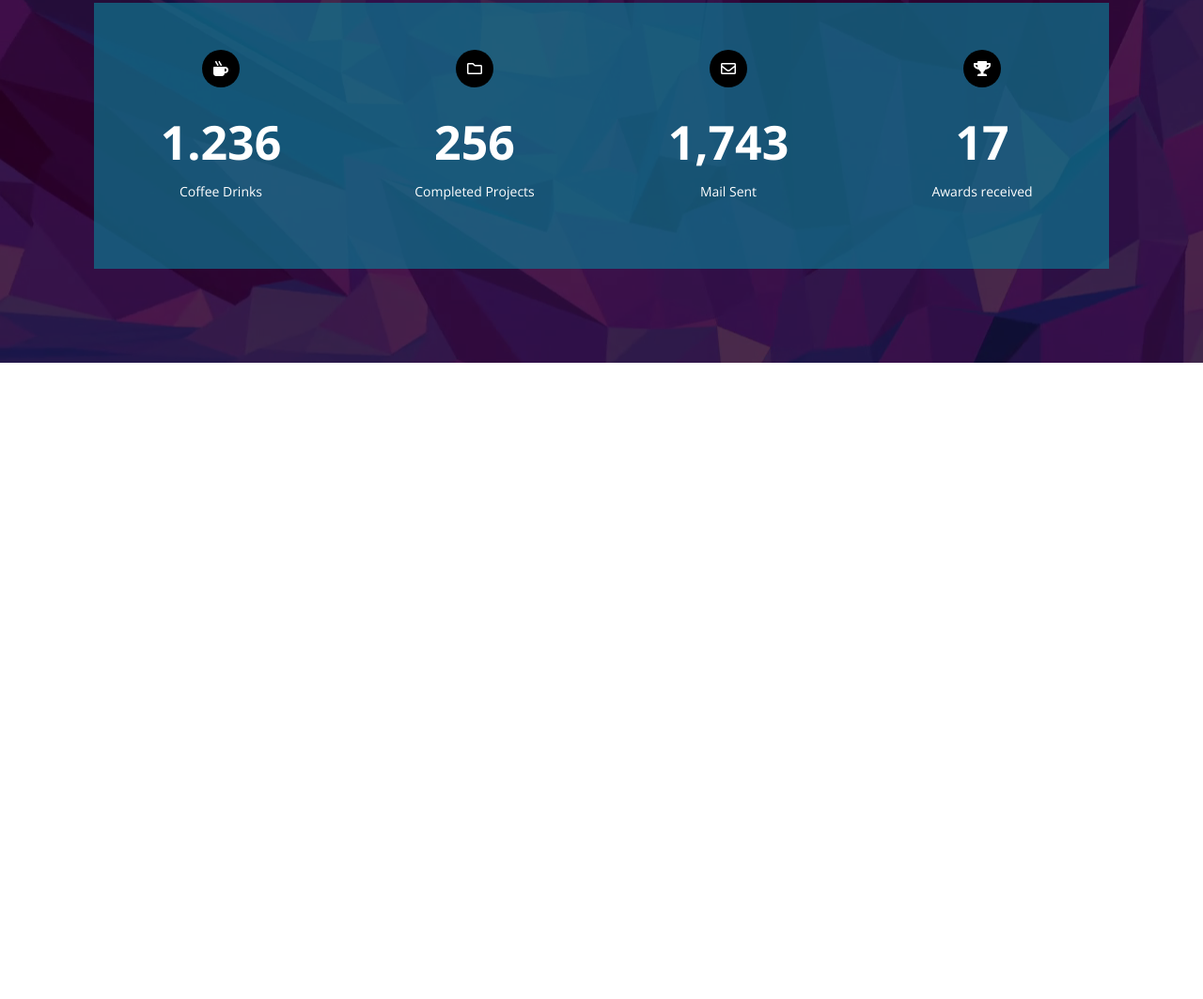
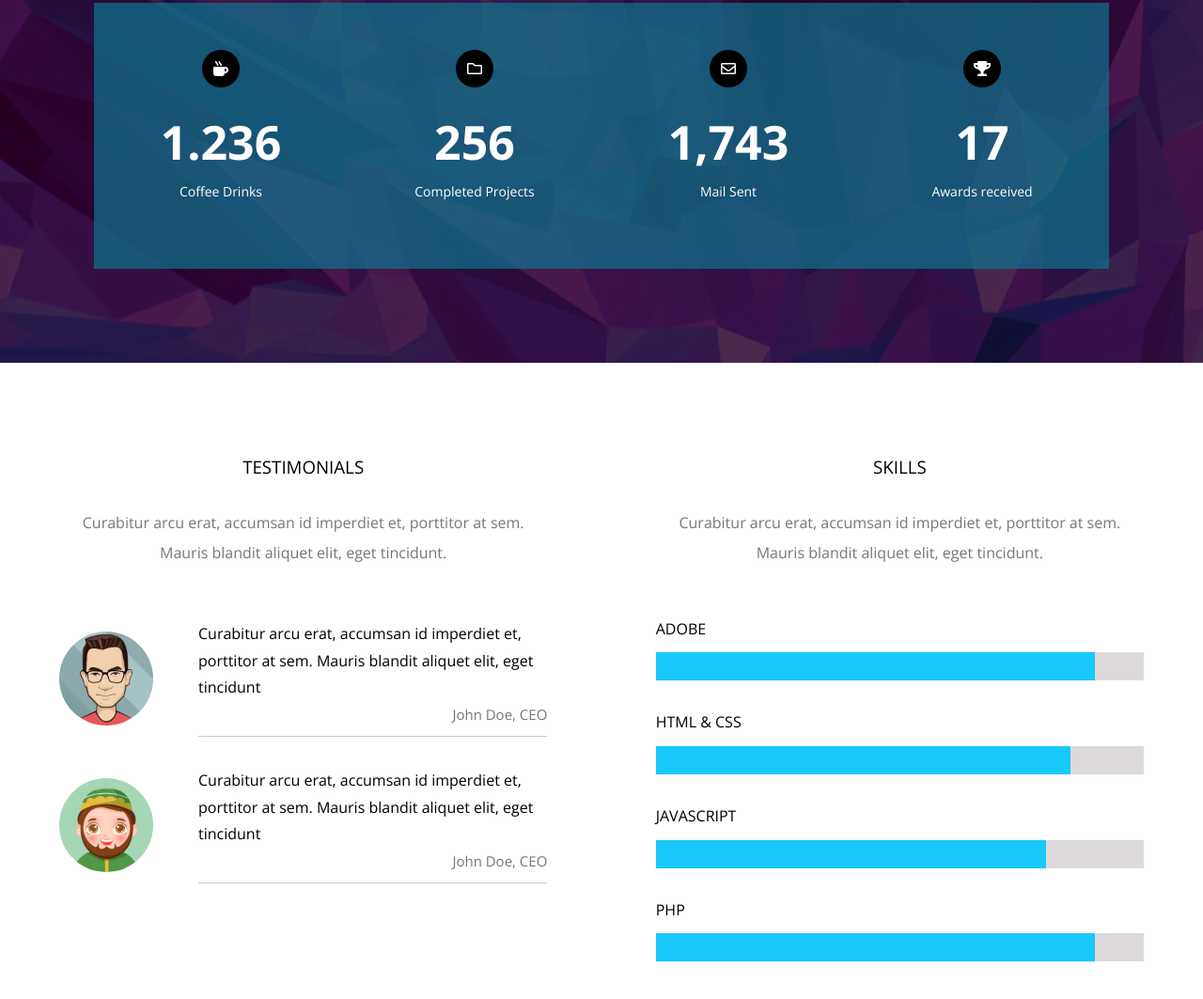
Before and after one commit to AyaZayed/Kasper-Elzero-Second-HTML-and-CSS-Template, a plain HTML site: page index.html in a window 1280 px wide. Shown: the part 5171-6234 px from the top of the page at 94% size. Before the commit the page ends 5557 px from the top, so only its background shows below. Drawn offline with nearby package versions, Linux system fonts and the light colour scheme.

Commit message:
testimonials and skills section

```diff
--- a/css/styles.css
+++ b/css/styles.css
@@ -536,3 +536,92 @@ p {
 .stats-section .stats .stat-col p {
   font-size: 14px;
 }
+
+.testimonials-section {
+  padding: var(--section-padding) 3rem;
+}
+
+.testimonials-section .container {
+  display: flex;
+  justify-content: space-between;
+}
+
+.testimonials-section h3 {
+  text-transform: uppercase;
+  font-weight: 400;
+  margin-bottom: 2rem;
+}
+
+.testimonials-section h3,
+.top-paragraph {
+  text-align: center;
+}
+
+.testimonials-section .top-paragraph {
+  color: #777;
+  line-height: 2rem;
+  margin-bottom: 3.5rem;
+}
+
+.testimonials-section .testimonials,
+.skills {
+  flex-basis: 45%;
+}
+
+.testimonials-section .testimonials .person {
+  display: flex;
+  margin-top: 2rem;
+  align-items: center;
+}
+
+.testimonials-section .testimonials .person .text {
+  border-bottom: 1px solid #ccc;
+  padding-bottom: 0.5rem;
+}
+
+.testimonials-section .testimonials .person img {
+  border-radius: 50%;
+  -webkit-border-radius: 50%;
+  -moz-border-radius: 50%;
+  -ms-border-radius: 50%;
+  -o-border-radius: 50%;
+  width: 100px;
+  height: 100px;
+  margin-right: 3rem;
+}
+
+.testimonials-section .testimonials .person p {
+  line-height: 1.8rem;
+  margin-bottom: 0;
+}
+
+.testimonials-section .testimonials .person .person-name {
+  text-align: end;
+  color: #777;
+  font-size: 15px;
+}
+
+.testimonials-section .skills label {
+  text-transform: uppercase;
+  font-size: 16px;
+}
+
+.testimonials-section .skills progress {
+  width: 100%;
+  height: 30px;
+  color: var(--bright-blue);
+  border-radius: 0;
+  -webkit-border-radius: 0;
+  -moz-border-radius: 0;
+  -ms-border-radius: 0;
+  -o-border-radius: 0;
+  margin: 1rem 0 2rem 0;
+}
+
+.testimonials-section .skills progress::-webkit-progress-bar {
+  background: #dedadc;
+}
+
+.testimonials-section .skills progress::-webkit-progress-value {
+  background: var(--bright-blue);
+}
--- a/index.html
+++ b/index.html
@@ -259,6 +259,58 @@
                 </div>
             </div>
         </div>
+        <div class="testimonials-section">
+            <div class="container">
+                <div class="testimonials">
+                    <h3>testimonials</h3>
+                    <p class="top-paragraph">Curabitur arcu erat, accumsan id imperdiet et, porttitor at sem. Mauris
+                        blandit
+                        aliquet elit,
+                        eget tincidunt.</p>
+                    <div class="person">
+                        <img src="images/skills-01.jpg" alt="person image">
+                        <div class="text">
+                            <p>Curabitur arcu erat, accumsan id imperdiet et, porttitor at sem. Mauris blandit aliquet
+                                elit,
+                                eget tincidunt</p>
+                            <p class="person-name">John Doe, CEO</p>
+                        </div>
+                    </div>
+                    <div class="person">
+                        <img src="images/skills-02.jpg" alt="person image">
+                        <div class="text">
+                            <p>Curabitur arcu erat, accumsan id imperdiet et, porttitor at sem. Mauris blandit aliquet
+                                elit,
+                                eget tincidunt</p>
+                            <p class="person-name">John Doe, CEO</p>
+                        </div>
+                    </div>
+                </div>
+                <div class="skills">
+                    <h3>skills</h3>
+                    <p class="top-paragraph">Curabitur arcu erat, accumsan id imperdiet et, porttitor at sem. Mauris
+                        blandit
+                        aliquet elit,
+                        eget tincidunt.</p>
+                    <div class="progress-container">
+                        <label for="adobe">Adobe</label>
+                        <progress id="adobe" max="100" value="90">90%</progress>
+                    </div>
+                    <div class="progress-container">
+                        <label for="adobe">html & css</label>
+                        <progress id="adobe" max="100" value="85">85%</progress>
+                    </div>
+                    <div class="progress-container">
+                        <label for="adobe">javascript</label>
+                        <progress id="adobe" max="100" value="80">80%</progress>
+                    </div>
+                    <div class="progress-container">
+                        <label for="adobe">php</label>
+                        <progress id="adobe" max="100" value="90">90%</progress>
+                    </div>
+                </div>
+            </div>
+        </div>
     </main>
 </body>
 
```
